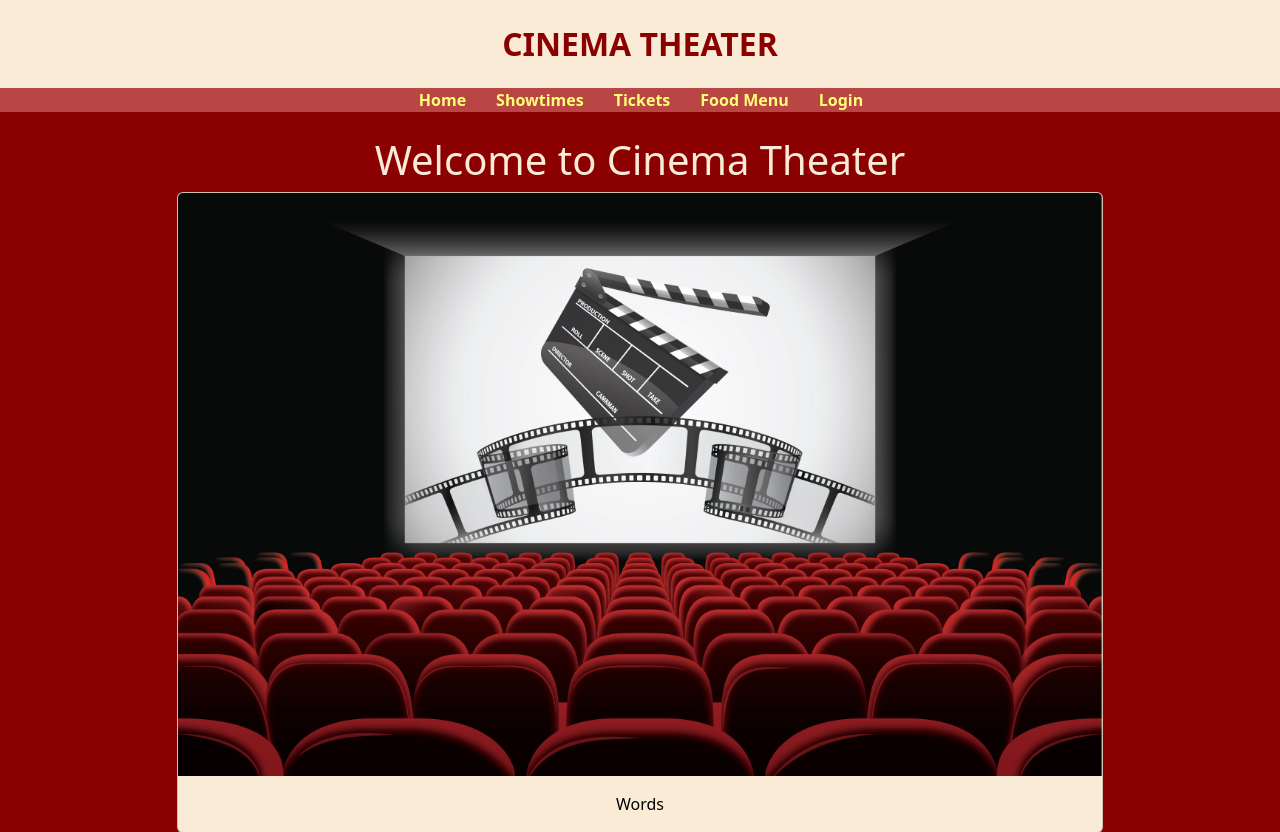
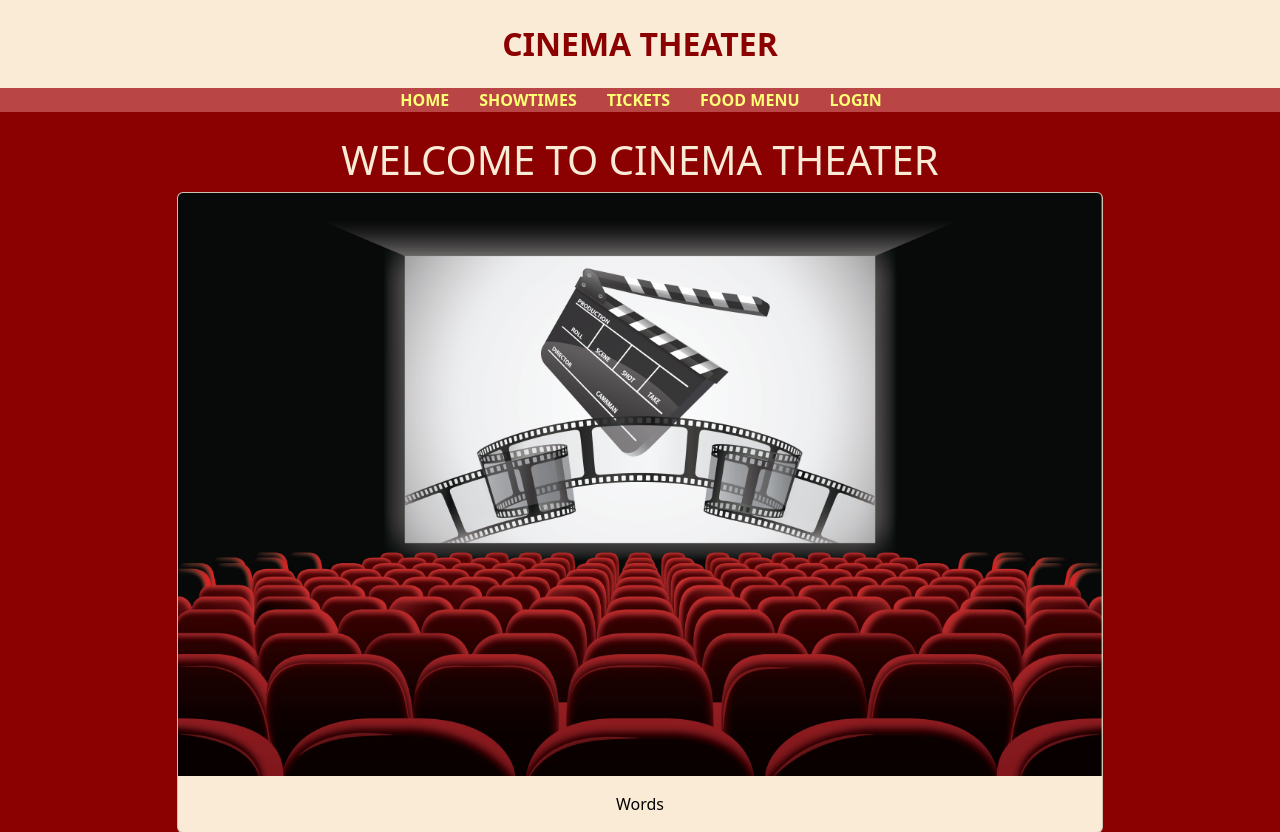
Before and after one commit to kiraashley24/miniproject4KS, a Django app: page / in a window 1280 px wide. Shown: the top 832 px of the page. Run offline with Django 4.2, Linux system fonts and the light colour scheme.

Commit message:
Changed to uppercase writing

```diff
--- a/polls/templates/base.html
+++ b/polls/templates/base.html
@@ -13,11 +13,11 @@
 
 <nav>
     <ul>
-        <li><a href="{% url 'polls:index' %}">Home</a></li>
-        <li><a href="{% url 'polls:showtimes' %}">Showtimes</a></li>
-        <li><a href="{% url 'polls:tickets' %}">Tickets</a></li>
-        <li><a href="{% url 'polls:menu' %}">Food Menu</a></li>
-        <li><a href="{% url 'login' %}">Login</a></li>
+        <li><a href="{% url 'polls:index' %}">HOME</a></li>
+        <li><a href="{% url 'polls:showtimes' %}">SHOWTIMES</a></li>
+        <li><a href="{% url 'polls:tickets' %}">TICKETS</a></li>
+        <li><a href="{% url 'polls:menu' %}">FOOD MENU</a></li>
+        <li><a href="{% url 'login' %}">LOGIN</a></li>
     </ul>
 </nav>
 
--- a/polls/templates/polls/index.html
+++ b/polls/templates/polls/index.html
@@ -5,7 +5,7 @@
 {% block content %}
      <!-- Your index page content goes here -->
     <div class="container text-center mt-4">
-        <h1 style="color: antiquewhite;">Welcome to Cinema Theater</h1>
+        <h1 style="color: antiquewhite;">WELCOME TO CINEMA THEATER</h1>
         <div class="row justify-content-center">
             <div class="col-md-10">
                 <div class="card mb-4" style="background-color: antiquewhite; color: black;">
--- a/polls/templates/polls/menu.html
+++ b/polls/templates/polls/menu.html
@@ -4,7 +4,7 @@
 
 {% block content %}
     <div class="container">
-        <h2 class="text-center mb-4" style="color: antiquewhite;">Food Menu</h2>
+        <h2 class="text-center mb-4" style="color: antiquewhite;">FOOD MENU</h2>
         <div class="row">
             <div class="col-md-6">
                 <div class="card mb-4" style="background-color: antiquewhite; color: black;">
```
